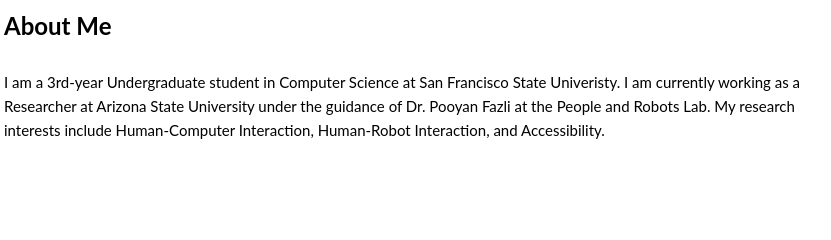
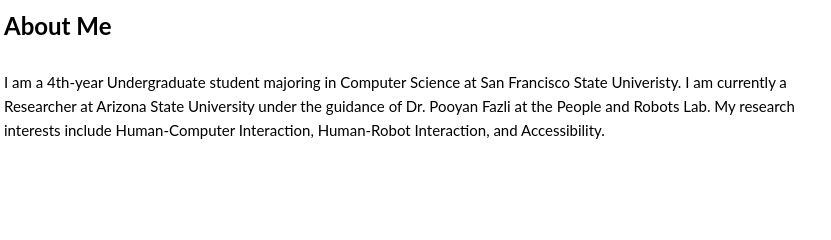
Before and after one commit to SidPad03/sidpad03.github.io, a plain HTML site: page index.html in a window 1280 px wide. Shown: the part 429-669 px from the top of the page, 236-1067 px from the left. Drawn offline with Linux system fonts and the light colour scheme.

Commit message:
update site

```diff
--- a/index.html
+++ b/index.html
@@ -40,9 +40,9 @@
     </div>
     <section id="about" class="about-me">
         <h2>About Me</h2>
-        <p>I am a 3rd-year Undergraduate student in Computer Science at San Francisco State
-        Univeristy. I am currently working as a Researcher at Arizona State University under the
-        guidance of Dr. Pooyan Fazli at the People and Robots Lab. My research interests include
+        <p>I am a 4th-year Undergraduate student majoring in Computer Science at San Francisco State
+        Univeristy. I am currently a Researcher at Arizona State University under the guidance of
+        Dr. Pooyan Fazli at the People and Robots Lab. My research interests include
         Human-Computer Interaction, Human-Robot Interaction, and Accessibility.
         </p>
         <!-- <p>
@@ -76,7 +76,7 @@
             <a href="assets/publications/pub-1.pdf" class="pdf-download" >PDF</a >
             </div>
         </div>
-        <div class="publication-card">
+        <!-- <div class="publication-card">
             <img src="assets/images/pub2-img.png" alt="Flow Diagram" class="publication-image"/>
             <div class="publication-info">
             <a class="publication-title" >
@@ -91,7 +91,7 @@
             <p class="publication-source"></p>
             <a href="" class="pdf-download" >PDF</a>
             </div>
-        </div>
+        </div> -->
     </div>
     </section>
     <footer>
```
Also changed, not shown: 4 other files.
